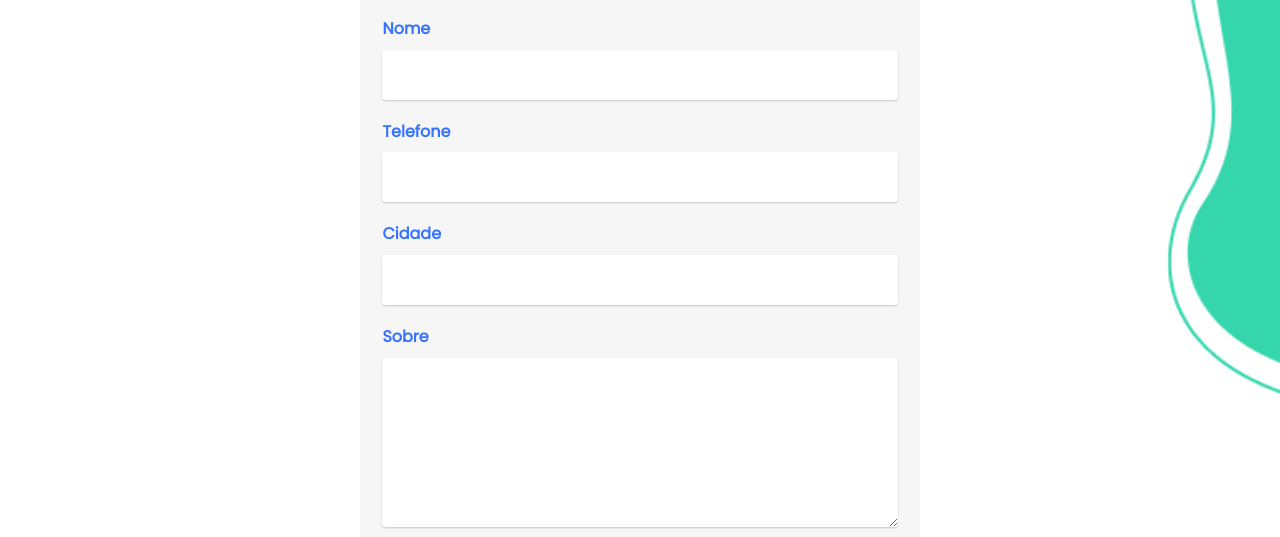
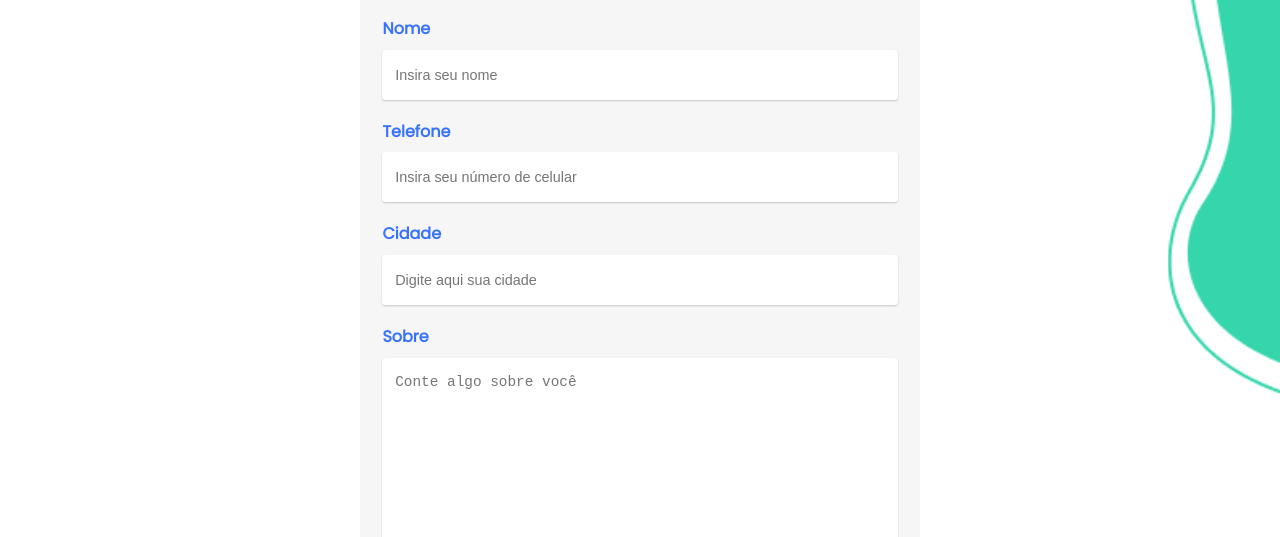
Before and after one commit to wesley-surt/ado-pet, a plain HTML site: page html/perfil.html in a window 1280 px wide. Shown: the part 415-952 px from the top of the page. Drawn offline with Linux system fonts and the light colour scheme.

Commit message:
corrigindo alguns detalhes visuais da pagina "perfil.html"

```diff
--- a/css/generico/componentes/campo-label-input/campo-label-input_perfil-mensagem.css.css
+++ b/css/generico/componentes/campo-label-input/campo-label-input_perfil-mensagem.css
@@ -23,7 +23,6 @@
 input[placeholder], textarea[placeholder] {
     padding-left: .8rem;
     font-size: .9rem;
-    color: #BCBCBC;
 }
 
 textarea[placeholder] {
--- a/html/perfil.html
+++ b/html/perfil.html
@@ -13,7 +13,7 @@
     <link rel="stylesheet" href="../css/generico/base/conteiner.css">
     <link rel="stylesheet" href="../css/generico/componentes/botao/botao.css">
     <link rel="stylesheet" href="../css/generico/componentes/formulario/form_perfil-mensagem.css">
-    <link rel="stylesheet" href="../css/generico/componentes/campo-label-input/campo-label-input_perfil-mensagem.css.css">
+    <link rel="stylesheet" href="../css/generico/componentes/campo-label-input/campo-label-input_perfil-mensagem.css">
     <link rel="stylesheet" href="../css/generico/componentes/estilizacao_de_erros/style_erros.css">
     <link rel="stylesheet" href="../css/pagina/style_perfil.css">
     <link rel="stylesheet" href="../css/pagina_responsiva/responsivo_perfil.css">
@@ -69,7 +69,7 @@
                         <div class="campo">
                             <label class="campo__label" for="nome">Nome</label>
                             <input class="campo__input" type="text" name="nome" id="nome"
-                            pattern="^(\s*[a-zA-Z]{2,}\s*)+$" required>
+                            pattern="^(\s*[a-zA-Z]{2,}\s*)+$" required placeholder="Insira seu nome">
 
                             <span class="alerta"></span>
                         </div>
@@ -77,7 +77,7 @@
                         <div class="campo">
                             <label class="campo__label" for="telefone">Telefone</label>
                             <input class="campo__input" type="tel" name="telefone" id="telefone"
-                            pattern="^(\d{2})\s*(\d{5}[-_\s]*\d{4})$" required>
+                            pattern="^(\d{2})\s*(\d{5}[-_\s]*\d{4})$" required placeholder="Insira seu número de celular">
 
                             <span class="alerta"></span>
                         </div>
@@ -85,7 +85,7 @@
                         <div class="campo">
                             <label class="campo__label" for="cidade">Cidade</label>
                             <input class="campo__input" type="text" name="cidade" id="cidade"
-                            pattern="^(\s*[a-zA-Z]{2,}\s*)+$" required>
+                            pattern="^(\s*[a-zA-Z]{2,}\s*)+$" required placeholder="Digite aqui sua cidade">
 
                             <span class="alerta"></span>
                         </div>
@@ -93,7 +93,7 @@
                         <div class="campo">
                             <label class="campo__label" for="sobre">Sobre</label>
                             <textarea class="campo__textarea" cols="40" rows="11" type="textarea"
-                            name="sobre" id="sobre"></textarea>
+                            name="sobre" id="sobre" placeholder="Conte algo sobre você"></textarea>
                         </div>
                     </form>
 
```
Also changed, not shown: html/mensagem.html (+1 -1 lines).
